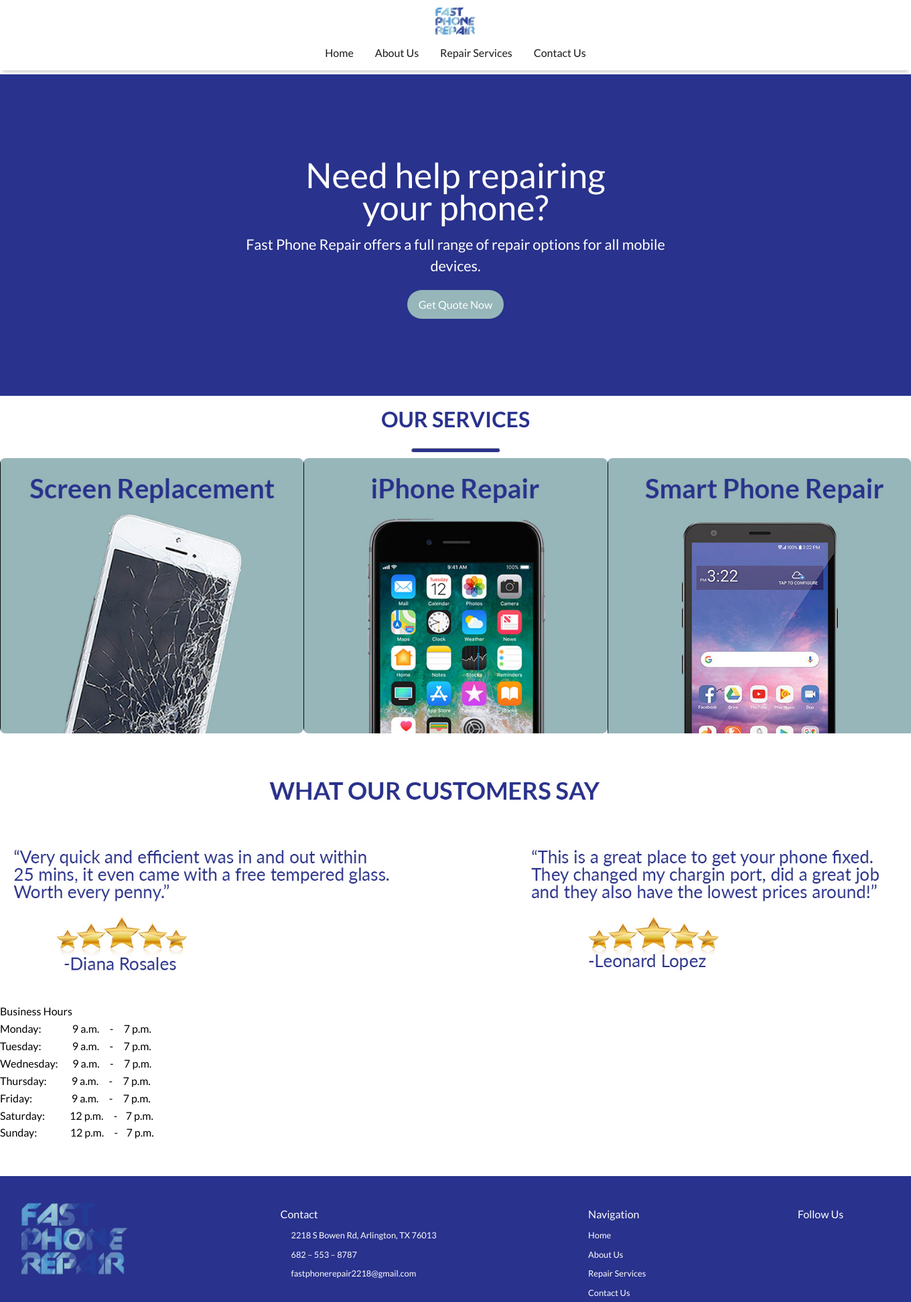
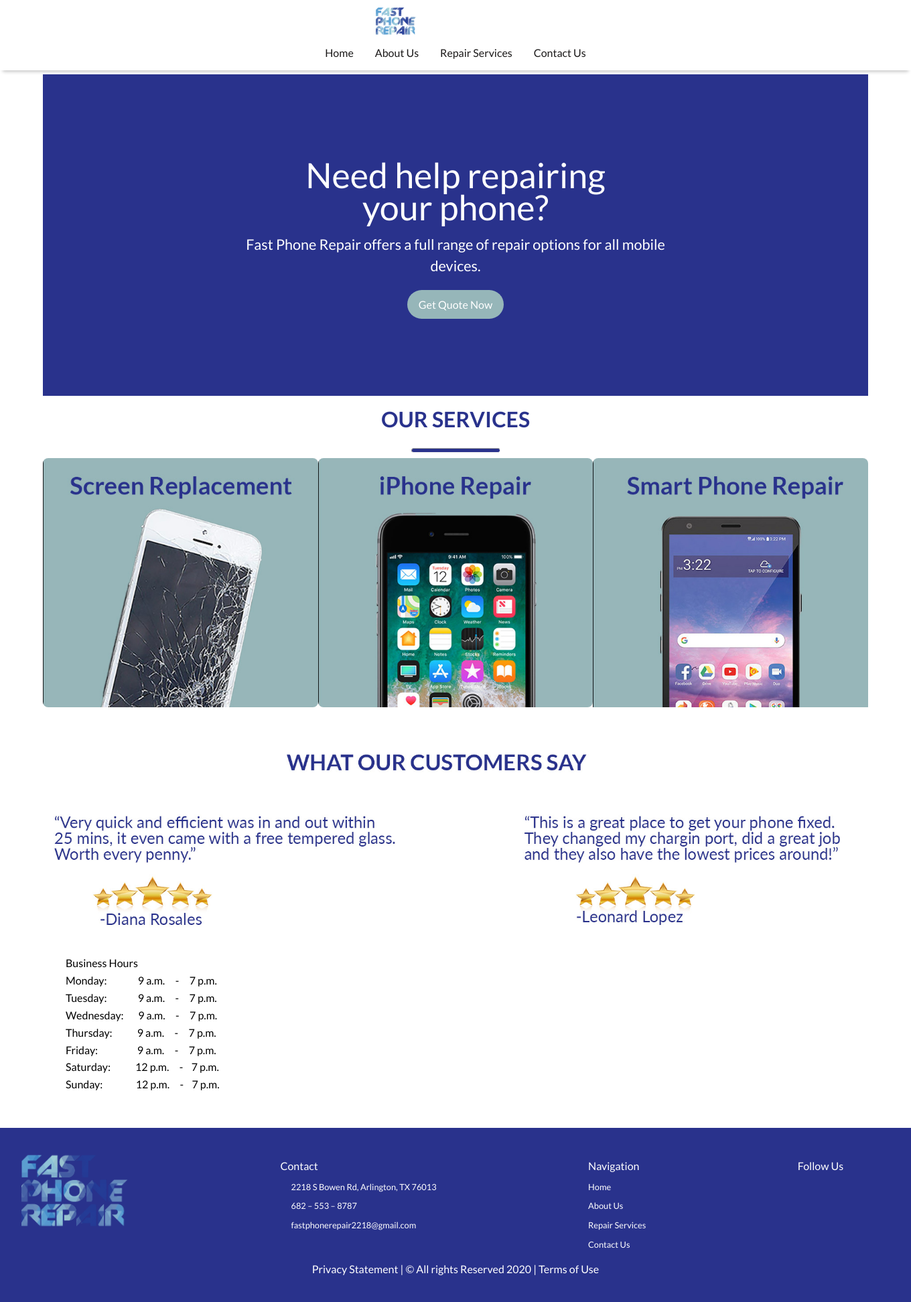
Before and after one commit to starrashlan/FastPhoneRepairs, a PHP site: page /index.php in a window 1360 px wide; the page is wider, and only the part inside the window is pictured. Shown: the top 1944 px of that part at 67% size. Run offline with PHP 8.4, Linux system fonts and the light colour scheme; data that the repository does not hold is empty.

Commit message:
Add files via upload

```diff
--- a/WebsiteAssets/css/stylesheet.css
+++ b/WebsiteAssets/css/stylesheet.css
@@ -292,20 +292,21 @@
 nav .open {
 	display: block !important;
 }
-
-nav a.navbar-brand {
+/*adjust the position*/
+a.navbar-brand {
 	flex: 1 1 70%;
-	max-width: 90%;
+	max-width: 100%;
 	margin-top: .5rem;
 	background: url("../images/logo1.png") no-repeat 0 0/contain transparent;
 	display: block;
+  align-content: flex-start;
 	overflow: hidden;
 	width: 100%;
 	height: 5rem;
 	text-indent: -999999px;
 }
-
-nav button.navbar-toggler {
+/*adjust the position*/
+button.navbar-toggler {
 	background-color: var(--dark-blue);
 	border: 0;
 	padding: calc(1em / 1.618) 1em;
@@ -396,7 +397,7 @@
 		align-items: flex-start;
 		align-content: flex-start;
 	}
-	nav a.navbar-brand {
+	.navbar-brand {
 		background-position: center;
 	}
 }
@@ -523,8 +524,8 @@
 }
 
 .row {
-	margin-left: -1rem;
-	margin-right: -1rem;
+	margin-left: 3rem;
+	margin-right: 3rem;
 	display: flex;
 	flex-flow: row wrap;
 	justify-content: flex-start;
@@ -791,7 +792,6 @@
 	align-items: center;
 	align-content: center;
 	padding: 5vh;
-	width: 30em;
 	height: 30em;
 	position: relative;
 }
@@ -1229,3 +1229,15 @@
 	margin-top:25px;
 }
 /*banner end*/
+/*hour list*/
+.hour {
+	margin-left: 3rem;
+	padding-left: 50px;
+	margin-right: 3rem;
+}
+/*hour list end*/
+/*about photo*/
+.photo {
+	margin-right:3rem;
+	padding-right:50px;
+}
```
